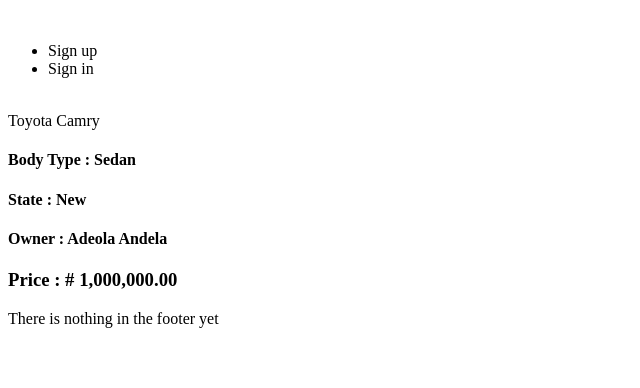
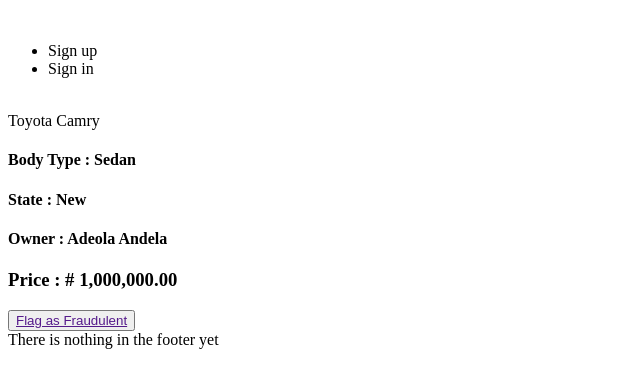
Before and after one commit to Tochies/auto-mart, a plain HTML site: page UI/html/specific-car.html in a window 1280 px wide. Shown: the whole page, without its empty margins (0-640 px from the left). Drawn offline with Linux system fonts and the light colour scheme.

Commit message:
Added user can mark as fraudulent button

```diff
--- a/UI/html/specific-car.html
+++ b/UI/html/specific-car.html
@@ -35,7 +35,13 @@
                     <h4>State : <span id="view-state">New</span></h4>
                     <h4>Owner : <span id="view-owner">Adeola Andela</span></h4>
                     <h3>Price : <span id="view-price"># 1,000,000.00</span></h3>
-
+                </div>
+                <div class="view-actions">
+                    <div class="view-fraud">
+                        <button>
+                            <a href="">Flag as Fraudulent</a>
+                        </button>
+                    </div>
                 </div>
             </div>
         </div>
```
